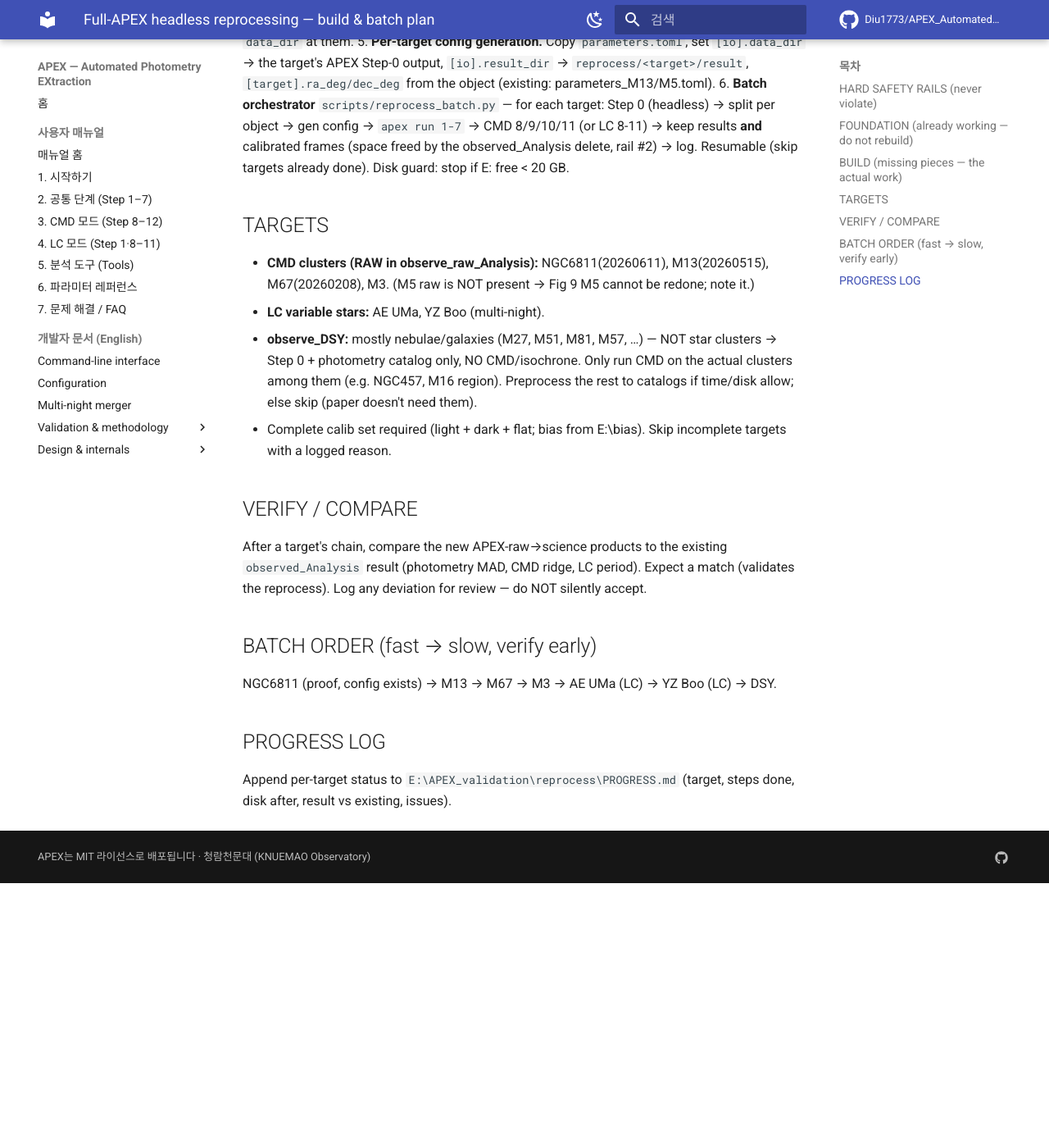
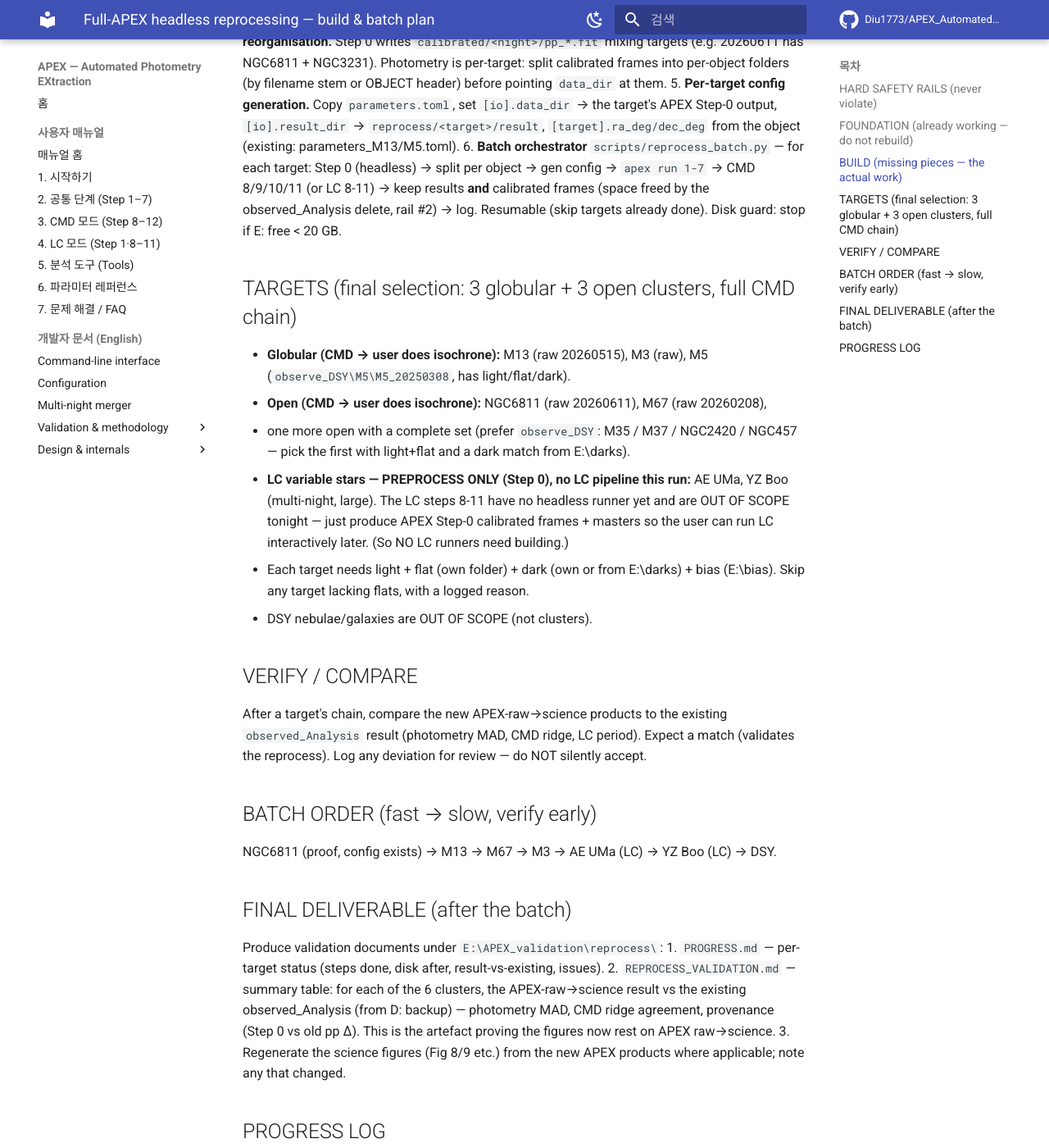
Before and after one commit to Diu1773/APEX_AutomatedPhotometryEXtraction, an MkDocs documentation site: the page built from docs/REPROCESS_PLAN.md, in a window 1280 px wide and 1400 px high, scrolled down 1443 px. Shown: the whole window at 82% size. Built offline with MkDocs 1.6.1 and Material for MkDocs 9.7.7, drawn with Linux system fonts in a browser that asks for light colours; comment, search, counter and statistics services are not loaded; before the commit the page ends 2520 px from its top, so only the background shows below that; some of the changed text lies outside the part shown.

Commit message:
docs: finalize reprocess plan — 3 GC + 3 OC, E:\darks library, LC preprocess-only, validation docs
- Dark library E:\darks (exp/temp organised) added as scan root alongside E:\bias.
- Targets: globular M13/M3/M5 + open NGC6811/M67/+1 (full CMD, user does isochrone).
- LC (AE UMa, YZ Boo) preprocess-only -> no LC runners needed; build reduces to
  CMD 9/11 + reorg + config + orchestrator.
- Final deliverables: PROGRESS.md + REPROCESS_VALIDATION.md + regenerated figures.

Co-Authored-By: Claude Opus 4.8 <noreply@anthropic.com>

```diff
--- a/docs/REPROCESS_PLAN.md
+++ b/docs/REPROCESS_PLAN.md
@@ -24,7 +24,11 @@ fitting (CMD step 12) is left for the user to do interactively.
    target end-to-end and confirm results match the existing analysis (they should,
    since APEX Step 0 ≡ AIPPI to sub-DN — a mismatch means a bug). Only batch after
    the single-target chain is green.
-4. **Bias/dark** come from `E:\bias` (+ each target folder); scan picks them up.
+4. **Bias/dark sources.** Bias: `E:\bias`. **Dark library: `E:\darks`** — organised
+   by exposure+cooler as `dark-<exp>+<temp>` (e.g. dark-120s+5, dark-30s-5). Include
+   BOTH in the Step 0 scan roots (plus the target's own dark/ if present); the
+   scanner groups darks by (exp, temp bucket) and matches each light. Flats must
+   come from the target's own folder (filter-specific).
 
 ## FOUNDATION (already working — do not rebuild)
 - Step 0 (detector calibration): headless via `_ScanWorker` + `_CalibrationWorker._run()`
@@ -42,9 +46,9 @@ Each GUI step's real work lives in a QThread worker; drive it headless with a
    `apex/gui/workflow/cmd/step9_master_id_editor.py`); no interactive editing.
 2. **CMD 11 headless runner** — CMD plot/product from
    `apex/gui/workflow/cmd/step11_cmd_plot.py` (worker → CMD table + figure).
-3. **LC 8-11 headless runners** — target selection, lightcurve builder, detrend/
-   merge, period analysis (`apex/gui/workflow/lc/step8_target_selection.py`,
-   `step9_lightcurve_builder.py`, `step10_detrend_merge.py`, `step11_period_analysis.py`).
+3. ~~LC 8-11 headless runners~~ **OUT OF SCOPE this run** — LC targets are
+   preprocessed (Step 0) only; the user runs the LC pipeline interactively later.
+   (So the build reduces to: CMD 9, CMD 11, reorg, config, orchestrator.)
 4. **Per-target Step 0 → photometry reorganisation.** Step 0 writes
    `calibrated/<night>/pp_*.fit` mixing targets (e.g. 20260611 has NGC6811 + NGC3231).
    Photometry is per-target: split calibrated frames into per-object folders
@@ -58,16 +62,19 @@ Each GUI step's real work lives in a QThread worker; drive it headless with a
    observed_Analysis delete, rail #2) → log. Resumable (skip targets already done).
    Disk guard: stop if E: free < 20 GB.
 
-## TARGETS
-- **CMD clusters (RAW in observe_raw_Analysis):** NGC6811(20260611), M13(20260515),
-  M67(20260208), M3. (M5 raw is NOT present → Fig 9 M5 cannot be redone; note it.)
-- **LC variable stars:** AE UMa, YZ Boo (multi-night).
-- **observe_DSY:** mostly nebulae/galaxies (M27, M51, M81, M57, …) — NOT star
-  clusters → Step 0 + photometry catalog only, NO CMD/isochrone. Only run CMD on
-  the actual clusters among them (e.g. NGC457, M16 region). Preprocess the rest to
-  catalogs if time/disk allow; else skip (paper doesn't need them).
-- Complete calib set required (light + dark + flat; bias from E:\bias). Skip
-  incomplete targets with a logged reason.
+## TARGETS (final selection: 3 globular + 3 open clusters, full CMD chain)
+- **Globular (CMD → user does isochrone):** M13 (raw 20260515), M3 (raw), M5
+  (`observe_DSY\M5\M5_20250308`, has light/flat/dark).
+- **Open (CMD → user does isochrone):** NGC6811 (raw 20260611), M67 (raw 20260208),
+  + one more open with a complete set (prefer `observe_DSY`: M35 / M37 / NGC2420 /
+  NGC457 — pick the first with light+flat and a dark match from E:\darks).
+- **LC variable stars — PREPROCESS ONLY (Step 0), no LC pipeline this run:** AE UMa,
+  YZ Boo (multi-night, large). The LC steps 8-11 have no headless runner yet and
+  are OUT OF SCOPE tonight — just produce APEX Step-0 calibrated frames + masters
+  so the user can run LC interactively later. (So NO LC runners need building.)
+- Each target needs light + flat (own folder) + dark (own or from E:\darks) + bias
+  (E:\bias). Skip any target lacking flats, with a logged reason.
+- DSY nebulae/galaxies are OUT OF SCOPE (not clusters).
 
 ## VERIFY / COMPARE
 After a target's chain, compare the new APEX-raw→science products to the existing
@@ -77,6 +84,16 @@ After a target's chain, compare the new APEX-raw→science products to the exist
 ## BATCH ORDER (fast → slow, verify early)
 NGC6811 (proof, config exists) → M13 → M67 → M3 → AE UMa (LC) → YZ Boo (LC) → DSY.
 
+## FINAL DELIVERABLE (after the batch)
+Produce validation documents under `E:\APEX_validation\reprocess\`:
+1. `PROGRESS.md` — per-target status (steps done, disk after, result-vs-existing, issues).
+2. `REPROCESS_VALIDATION.md` — summary table: for each of the 6 clusters, the
+   APEX-raw→science result vs the existing observed_Analysis (from D: backup) —
+   photometry MAD, CMD ridge agreement, provenance (Step 0 vs old pp Δ). This is
+   the artefact proving the figures now rest on APEX raw→science.
+3. Regenerate the science figures (Fig 8/9 etc.) from the new APEX products where
+   applicable; note any that changed.
+
 ## PROGRESS LOG
 Append per-target status to `E:\APEX_validation\reprocess\PROGRESS.md`
-(target, steps done, disk after, result vs existing, issues).
+(target, steps done, disk after, result vs existing, issues) as you go.
```
